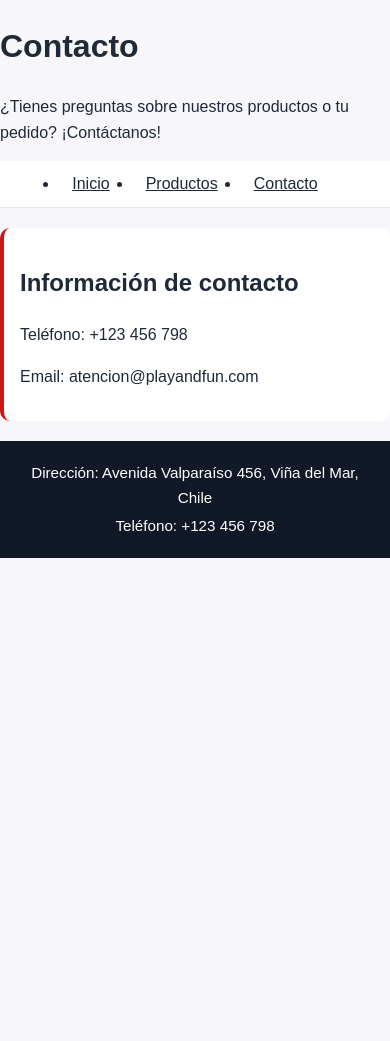
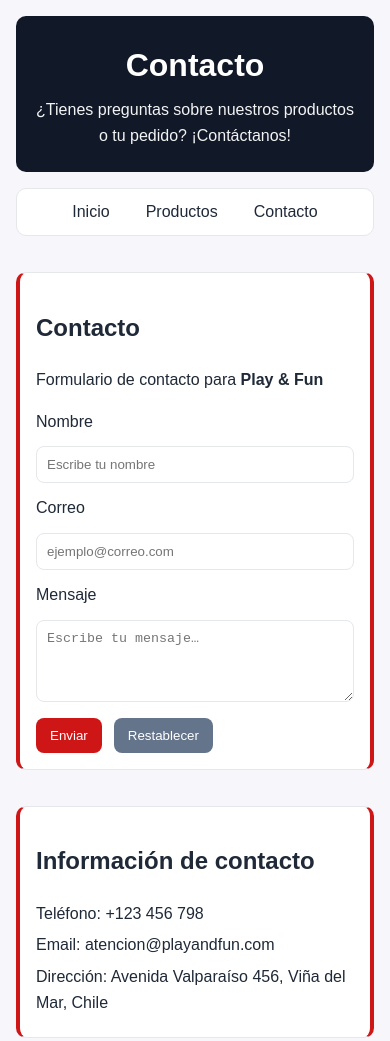
Before and after one commit to javinunezr/tienda-online, a plain HTML site: page contacto.html in a window 390 px wide. Shown: the top 1041 px of the page. Before the commit the page ends 844 px from the top, so only its background shows below. Drawn offline with Linux system fonts and the light colour scheme.

Commit message:
version_semana3

```diff
--- a/contacto.html
+++ b/contacto.html
@@ -1,21 +1,20 @@
 <!DOCTYPE html>
 <html lang="es">
 <head>
-    <meta chatset="UTF-8">
-    <meta name="viewport" content="width=devide-width, initial-scale=1.0">
+  <meta charset="UTF-8" />
+  <meta name="viewport" content="width=device-width, initial-scale=1.0" />
   <title>Contacto - Play & Fun - Tienda de juegos Online</title>
-    <!--Aquí conectaremos la hoja de estilos CSS cuando la tengamos-->
-    <link rel="stylesheet" href="css/styles.css">
+  <link rel="stylesheet" href="css/styles.css" />
 </head>
-<body>
-    <!--Encabezado de la página-->
-    <header>
+<body class="layout-grid">
+  <!-- Encabezado -->
+  <header class="site-header header">
     <h1>Contacto</h1>
     <p>¿Tienes preguntas sobre nuestros productos o tu pedido? ¡Contáctanos!</p>
   </header>
 
-    <!--Menú de navegación-->
-    <nav>
+  <!-- Menú de navegación (Flexbox) -->
+  <nav class="site-nav">
     <ul>
       <li><a href="index.html">Inicio</a></li>
       <li><a href="productos.html">Productos</a></li>
@@ -23,15 +22,40 @@
     </ul>
   </nav>
 
-    <!--Sección de contacto-->
-    <section id="contacto">
+  <!-- Contenido principal con formulario en CSS Grid -->
+  <main class="site-main">
+    <section id="contacto" class="box">
+      <h2>Contacto</h2>
+      <p>Formulario de contacto para <strong>Play & Fun</strong></p>
+
+      <form class="form-grid" action="/enviar" method="post" novalidate>
+        <label for="nombre">Nombre</label>
+        <input id="nombre" name="nombre" type="text" placeholder="Escribe tu nombre" required />
+
+        <label for="email">Correo</label>
+        <input id="email" name="email" type="email" placeholder="ejemplo@correo.com" required />
+
+        <label for="mensaje">Mensaje</label>
+        <textarea id="mensaje" name="mensaje" rows="4" placeholder="Escribe tu mensaje…"></textarea>
+
+        <div class="form-actions">
+          <button type="submit">Enviar</button>
+          <button type="reset">Restablecer</button>
+        </div>
+      </form>
+    </section>
+  </main>
+
+  <!-- Lateral -->
+  <aside class="site-aside box">
     <h2>Información de contacto</h2>
     <p>Teléfono: +123 456 798</p>
     <p>Email: atencion@playandfun.com</p>
-    </section id="contacto">
+    <p>Dirección: Avenida Valparaíso 456, Viña del Mar, Chile</p>
+  </aside>
 
-    <!--Pie de página-->
-    <footer>
+  <!-- Pie de página -->
+  <footer class="site-footer">
     <p>Dirección: Avenida Valparaíso 456, Viña del Mar, Chile</p>
     <p>Teléfono: +123 456 798</p>
   </footer>
--- a/css/styles.css
+++ b/css/styles.css
@@ -1,85 +1,205 @@
 /* ===== Modelo de cajas básico ===== */
 *, *::before, *::after { box-sizing: border-box; }
 
-:root {/*Definición de variables globales en :root */
-  --fuente-principal: 'Arial', 'Helvetica Neue', sans-serif; /* Variable para la fuente principal utilizada en todo el sitio */
-  --color-fondo: #f7f7fb; /* Color de fondo principal para la página */
-  --color-texto: #1f2937; /* Color de texto general */
-  --color-acento: #ce1616; /* Color de acento (azul) para resaltar elementos específicos */
-  --color-texto-claro: #ffffff; /* Color de texto claro, usado sobre fondos ascuros */
+:root {
+  --fuente-principal: 'Arial', 'Helvetica Neue', sans-serif;
+  --color-fondo: #f7f7fb;
+  --color-texto: #1f2937;
+  --color-acento: #ce1616;
+  --color-texto-claro: #ffffff;
   --color-borde: #e5e7eb;
   --radio: 10px;
 }
-/* Estilos generales del cuerpo de la página */
+
+/* ===== Layout general ===== */
 body {
-  font-family: var(--fuente-principal); /* Usa la fuente definida en la variable --fuente-principal */
-  background-color: var(--color-fondo); /* Aplica el color de fondo definido en --color-fondo */
-  color: var(--color-texto); /* Establece el color de texto general con la variable --color-texto */
-  margin: 0; /* Elimina el margen por defecto del body */
-  padding: 0; /* Elimina el relleno por defecto del body */
-  line-height: 1.6; /* Define la altura de Linea para mejorar la legibilidad */
+  font-family: var(--fuente-principal);
+  background-color: var(--color-fondo);
+  color: var(--color-texto);
+  margin: 0;
+  padding: 0;
+  line-height: 1.6;
   font-size: 16px;
 }
-/* Estilos para la cabecera */
-.header {
-  background-color: var(--color-acento); /* Usa el color de acento para el fondo de la cabecera */
-  color: var(--color-texto-claro); /* Color del texto claro sobre el fondo de acento */
-  text-align: center; /* Centra el texto dentro de la cabecera */
-  padding: 24px 16px; /* Añade espacio interno alrededor del contenido de la cabecera */
-}
-.header h1 {
-  font-size: 20rem; /* Ajusta el tamaño del texto principal para destacar el titulo */
-  margin: 0 0 6px; /* Elimina el margen del título */
-}
-.header p {
-  font-size: 1rem; /* Ajusta el tamaño del texto principal para destacar el titulo */
-  margin: 0; /* Elimina el margen del título */
-  opacity: .95;
+
+/* ===== GRID de toda la página  ===== */
+.layout-grid {
+  display: grid;
+  justify-content: center;
+  grid-template-areas:
+    "header header"
+    "nav    nav"
+    "main   aside"
+    "footer footer";
+  grid-template-columns: 2fr 1fr;
+  grid-template-rows: auto auto 1fr auto;
+  min-height: 100dvh;
+  gap: 16px;
+  padding: 16px;
 }
 
-/* ===== Navegación ===== */
-nav { background: #fff; border-bottom: 1px solid var(--color-borde); }
+.site-aside:not(:has(*)) { display: none; }
+
+.layout-grid:has(.site-aside:not(:has(*))) {
+  grid-template-areas:
+    "header"
+    "nav"
+    "main"
+    "footer";
+  grid-template-columns: 1fr;
+}
+
+/* ===== Cabecera ===== */
+.header {
+  background-color: #111827;
+  color: var(--color-texto-claro);
+  text-align: center;
+  padding: 24px 16px;
+}
+.header h1 { font-size: 2rem; margin: 0 0 6px; }
+.header p  { font-size: 1rem; margin: 0; opacity: .95; }
+
+/* Colocación en el GRID de página */
+.site-header { grid-area: header; border-radius: var(--radio); }
+.site-nav    { grid-area: nav;    border-radius: var(--radio); }
+
+.site-main {
+  justify-items: center;
+  grid-area: main;
+  display: flex;
+  flex-direction: column;
+  align-items: center;
+  justify-content: center;
+}
+
+.site-main > section,
+.site-main > .box,
+.site-main > .productos {
+  width: 100%;
+  max-width: 1000px;
+  margin: 20px auto;
+}
+
+.site-aside  { grid-area: aside; }
+.site-footer { grid-area: footer; border-radius: var(--radio); }
+
+/* ===== Navegación (FLEXBOX) ===== */
+nav { background: #fff; border: 1px solid var(--color-borde); }
 nav ul {
-  display: flex; gap: 10px; justify-content: center;
-  padding: 10px 16px; margin: 0;
+  display: flex;
+  gap: 10px;
+  justify-content: center;
+  padding: 10px 16px;
+  margin: 0;
+  list-style: none;
 }
 nav a {
   color: var(--color-texto);
-  padding: 8px 12px;             /* padding = cajas */
-  border: 1px solid transparent; /* border = cajas */
+  padding: 8px 12px;
+  border: 1px solid transparent;
   border-radius: 999px;
+  text-decoration: none;
 }
 nav a:hover { background: #f1f5f9; border-color: var(--color-borde); }
 
-/* ===== Secciones ===== */
-section { max-width: 1000px; margin: 20px auto; padding: 0 16px; }
-
-/* ===== Tarjetas (productos y contenido) ===== */
-section article,
+/* ===== Secciones y cajas ===== */
+section { max-width: 1000px; margin: 20px auto; }
 .box {
-  background: #fff;                          /* background-color = colores */
-  border: 1px solid var(--color-borde);      /* border = cajas */
+  background: #fff;
+  border: 1px solid var(--color-borde);
   border-radius: var(--radio);
   border-left: 4px solid var(--color-acento);
   border-right: 4px solid var(--color-acento);
-  padding: 16px;                              /* padding = cajas */
-  margin: 16px 0;                             /* margin = cajas */
-}
-section article h3, .box h2 { color: var(--color-acento); margin-top: 0; }
-section article figure { margin: 0 0 10px; text-align: center; }
-section article img { max-width: 100%; height: auto; border-radius: 6px; }
-
-/* Selector avanzado: alterna el fondo de las tarjetas de productos */
-section article:nth-child(odd) { background: #fcfcff; }
-
-/* Selector por ID: destaca la sección de contacto */
-#contacto {
-  border-left: 4px solid var(--color-acento);
-  background: #fff;
   padding: 16px;
-  border-radius: var(--radio);
 }
 
+/* Tarjetas de contenido */
+section article {
+  background: #fff;
+  border: 1px solid var(--color-borde);
+  border-radius: var(--radio);
+  padding: 16px;
+}
+section article h3 { color: var(--color-acento); margin-top: 0; }
+section article figure { margin: 0 0 10px; text-align: center; }
+section article img{
+  width: 100%;
+  aspect-ratio: 1 / 1;
+  object-fit: cover;
+  display: block;
+}
+
+/* ===== Selector por ID: contacto ===== */
+#contacto { background: #fff; border-radius: var(--radio); }
+
+/* ====== Formulario con CSS Grid (dos columnas) ====== */
+.form-grid {
+  display: grid;
+  grid-template-columns: 1fr 2fr; /* etiqueta | campo */
+  gap: 12px 16px;                 /* filas | columnas */
+  max-width: 720px;
+}
+.form-grid label { align-self: center; }
+.form-grid input,
+.form-grid textarea {
+  width: 100%;
+  padding: 10px;
+  border: 1px solid var(--color-borde);
+  border-radius: 8px;
+  background: #fff;
+  color: var(--color-texto);
+}
+.form-grid input:focus,
+.form-grid textarea:focus {
+  outline: 2px solid var(--color-acento);
+  outline-offset: 2px;
+}
+
+/* Acciones del formulario (FLEXBOX simple) */
+.form-actions {
+  grid-column: 1 / -1;
+  display: flex;
+  gap: 12px;
+  justify-content: flex-start;
+  margin-top: 4px;
+}
+.form-actions button {
+  padding: 10px 14px;
+  border: 0;
+  border-radius: 8px;
+  background: var(--color-acento);
+  color: #fff;
+  cursor: pointer;
+}
+.form-actions button[type="reset"] { background: #64748b; }
+
+/* ====== FLEXBOX para tarjetas (Index) ====== */
+.cards-flex {
+  display: flex;
+  flex-wrap: wrap;
+  gap: 16px;
+  align-items: stretch;
+}
+.cards-flex > article {
+  flex: 1 1 280px;
+  min-width: 240px;
+}
+
+.cards-flex{
+  max-width: 1100px;
+  margin-inline: auto;
+  justify-content:center;
+}
+
+/* ====== GRID para productos (Productos) ====== */
+.cards-grid {
+  display: grid;
+  grid-template-columns: repeat(auto-fit, minmax(240px, 1fr));
+  gap: 16px;
+}
+
+/* ===== Aside ===== */
+.site-aside.box p { margin: 6px 0; }
 
 /* ===== Pie de página ===== */
 footer {
@@ -88,5 +208,29 @@ footer {
   text-align: center;
   padding: 16px;
   font-size: 0.95rem;
+  border: 1px solid #00000020;
 }
 footer p { margin: 4px 0; }
+
+/* ===== Responsivo ===== */
+@media (max-width: 800px) {
+  .layout-grid {
+    grid-template-areas:
+      "header"
+      "nav"
+      "main"
+      "aside"
+      "footer";
+    grid-template-columns: 1fr;
+  }
+  .form-grid { grid-template-columns: 1fr; }
+}
+
+/* Configuración para móviles. Vuelve a centrarse para que se vea mejor */
+@media (max-width: 800px){
+  .site-main > section,
+  .site-main > .box,
+  .site-main > .productos {
+    margin: 20px auto;
+  }
+}
```
Also changed, not shown: index.html (+46 -15 lines), productos.html (+26 -22 lines), images/gearsofwar.png (added), images/metalgear.png (added), images/senuassaga.png (added). Lines whose indentation alone changed are shown as unchanged.
